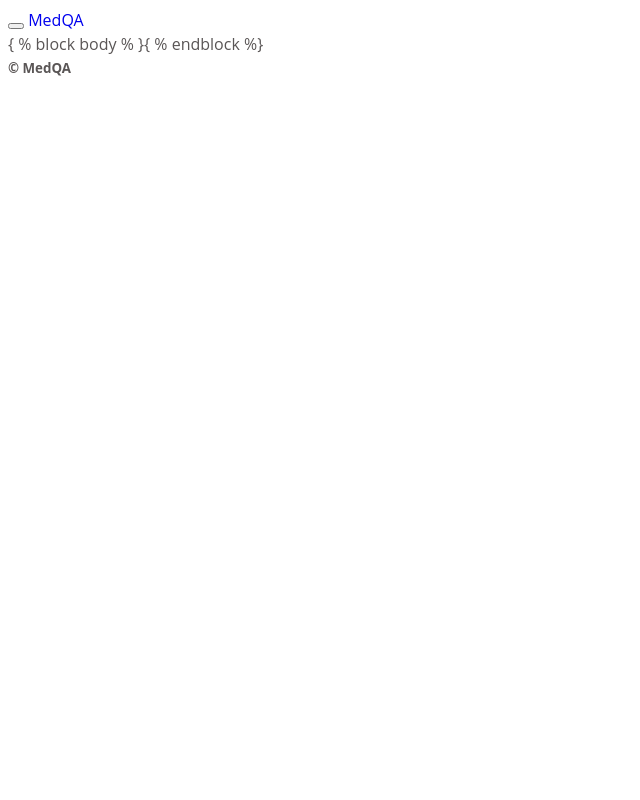
After one commit to MedQA/medqa, a Flask app: template app/templates/base.html in a window 1280 px wide. The commit adds this page. Shown: the whole page, without its empty margins (0-640 px from the left). Run offline with Flask 2, Linux system fonts and the light colour scheme; the template is opened without the code that fills it, so the values that code supplies are empty.

Commit message:
frontend updated

```diff
--- /dev/null
+++ b/app/templates/base.html
@@ -0,0 +1,62 @@
+
+
+
+<html>
+<head>
+
+<meta charset="utf-8">
+<title>{ % block title % }{ % endblock % }</title>
+<style type="text/css">
+body {
+background-color: #FFFFFF;
+color: #5a5656;
+font-family: 'Open Sans', Arial, Helvetica, sans-serif;
+font-size: 16px;
+line-height: 1.5em;
+}
+a { text-decoration: none; }
+h1 { font-size: 1em; }
+h1, p {
+margin-bottom: 10px;
+}
+strong {
+font-weight: bold;
+}
+.uppercase { text-transform: uppercase; }
+
+{ % block style %}{ % endblock % }
+</style>
+
+</head>
+
+<body>
+
+<nav class="navbar navbar-default" >
+  <div class="container-fluid">
+
+    <div class="navbar-header">
+      <button type="button" class="navbar-toggle collapsed" data-toggle="collapse" data-target="#navbar-collapse-1">
+        <span class="sr-only"></span>
+        <span class="icon-bar"></span>
+        <span class="icon-bar"></span>
+        <span class="icon-bar"></span>
+      </button>
+      <a class="navbar-brand" href="#" id="names">MedQA</a>
+    </div>
+
+
+    <div class="collapse navbar-collapse" id="nave">{% block nave %}{% endblock %}
+  </div>
+
+  </div>
+</nav>
+{ % block body % }{ % endblock %}
+                <footer>
+
+			<small><strong><b>&copy; MedQA</b></strong></small>
+		</footer>
+
+</div> <!-- end login -->
+
+</body>
+</html>
```
Also changed, not shown: app/templates/index.html (+27 -32 lines), app/static/assets/style.css (added).
